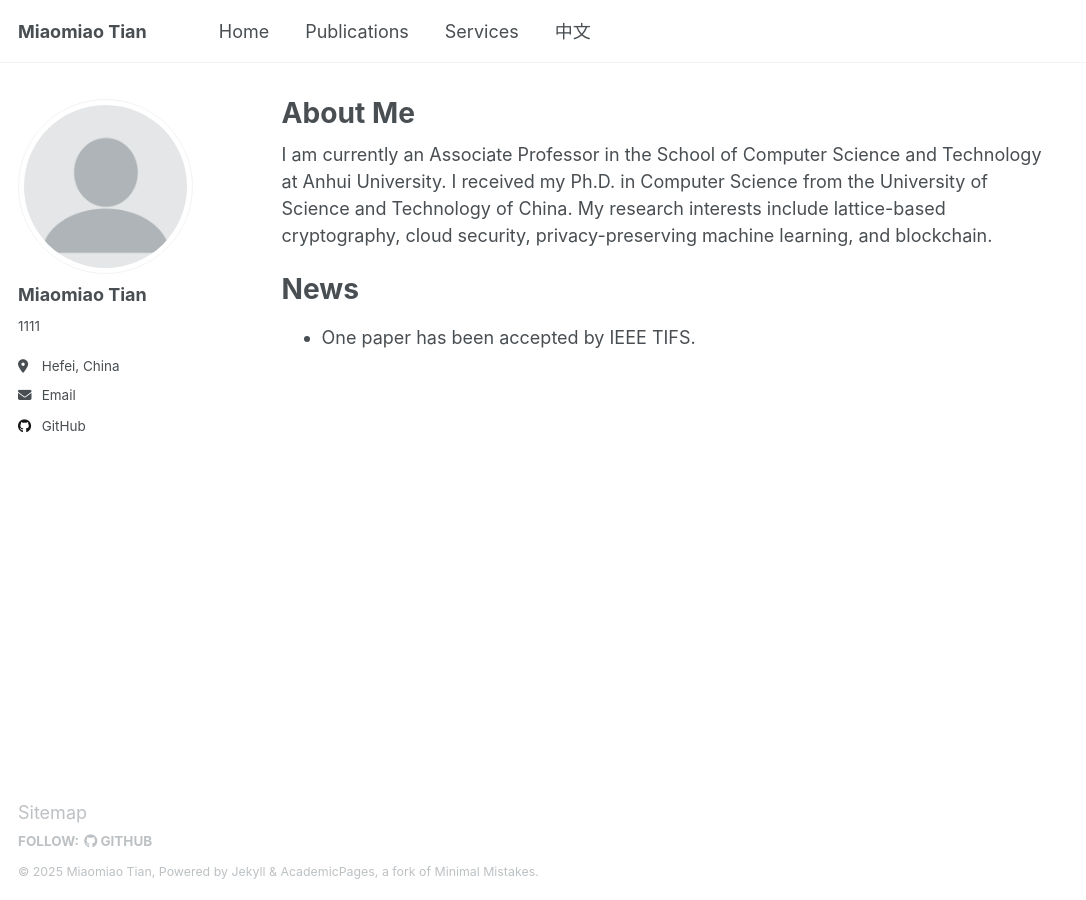
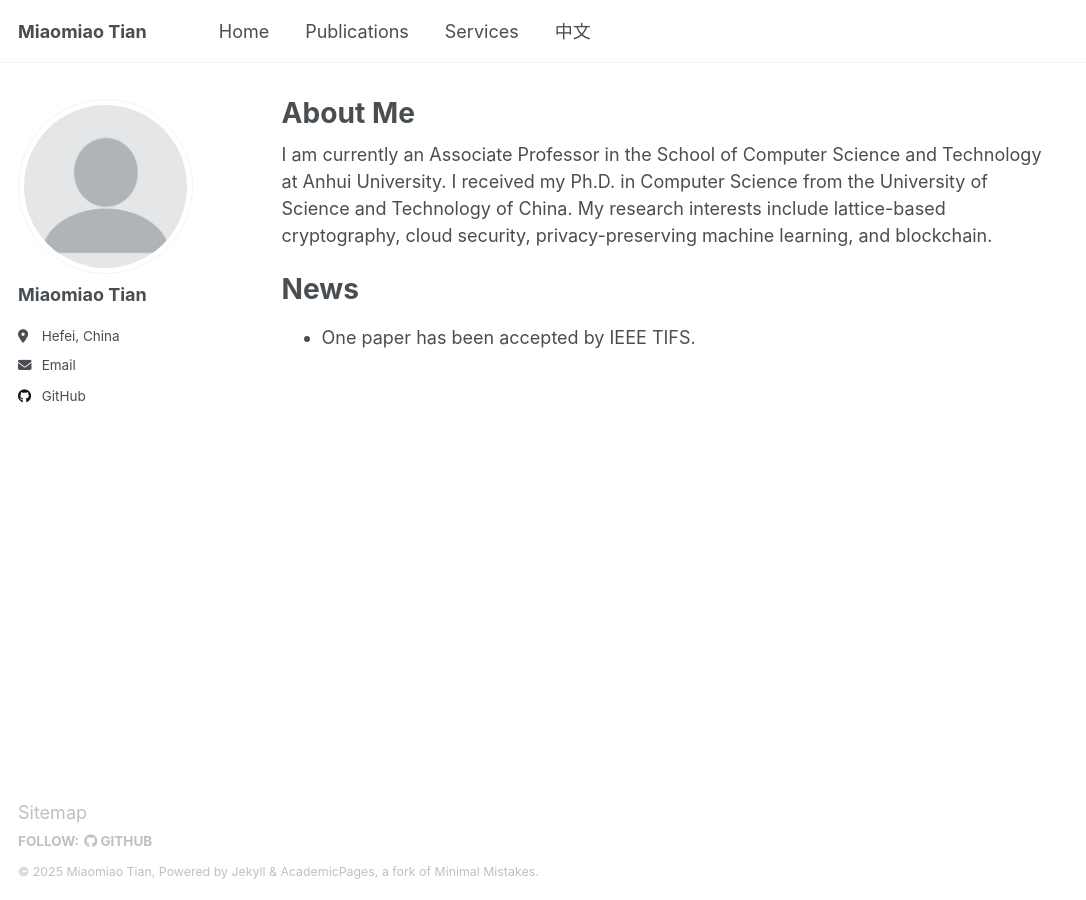
Before and after one commit to dmtian/dmtian.github.io, a Jekyll site: the page built from _pages/about.md, in a window 1280 px wide. Shown: the whole page, without its empty margins (0-1086 px from the left). Built offline with Jekyll 4.4.1, drawn with Linux system fonts in a browser that asks for light colours.

Commit message:
Update _config.yml

```diff
--- a/_config.yml
+++ b/_config.yml
@@ -25,7 +25,7 @@ author:
   avatar           : "profile.png"
   name             : "Miaomiao Tian"
   pronouns         : # example: "she/her"
-  bio              : "                                                                                                       1111"
+  bio              : "                                                                                                            "
   location         : "Hefei, China"
   employer         : # Username
   uri              : # URL
```
